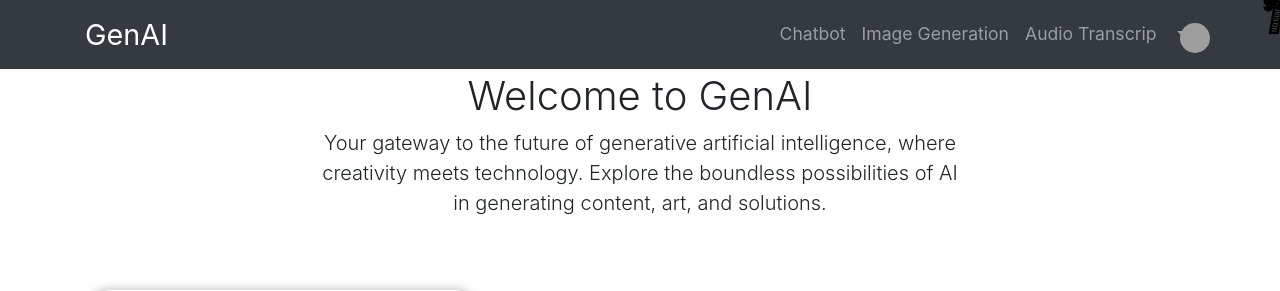
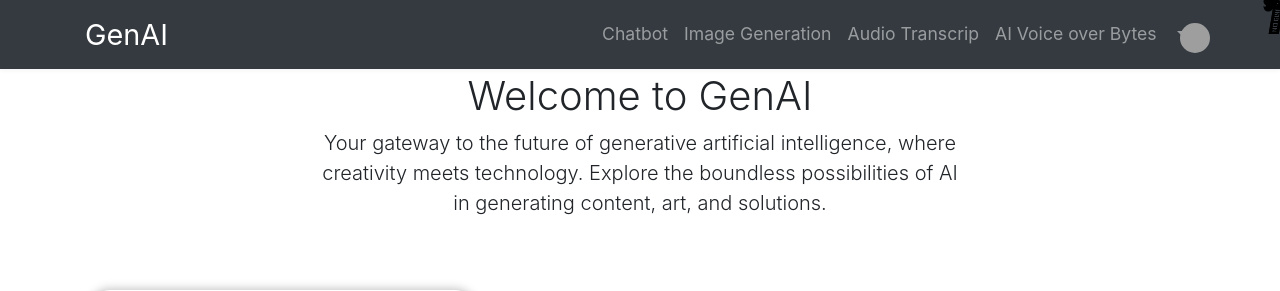
Before and after one commit to sid-1974/GenAI-1, a Flask app: page /home in a window 1280 px wide. Shown: the top 291 px of the page. Run offline with Flask 3, Linux system fonts and the light colour scheme; some libraries are stand-ins or nearby versions; grey boxes are pictures that could not be loaded.

Commit message:
audio links added

```diff
--- a/templates/home.html
+++ b/templates/home.html
@@ -21,14 +21,14 @@
             <div class="collapse navbar-collapse" id="navbarResponsive">
                 <ul class="navbar-nav ml-auto">
                     <li class="nav-item">
-                        <!--a class="nav-link" href="/chatbot"-->
-                        <a class="nav-link" href="#" >
+                        <a class="nav-link" href="/chatbot">
+
                             <i class="fa fa-comments feature-icon"></i>Chatbot
                         </a>
                     </li>
                     <li class="nav-item">
-                        <!-- a class="nav-link" href="/image_generation"-->
-                            <a class="nav-link" href="#" >
+                        <a class="nav-link" href="/image_gen">
+
                             <i class="fa fa-paint-brush feature-icon"></i>Image Generation
                         </a>
                     </li>
@@ -36,6 +36,12 @@
                         <!-- a class="nav-link" href="/audio_transcript" -->
                             <a class="nav-link" href="#" >
                             <i class="fa-regular fa-microphone"></i>Audio Transcrip
+                        </a>
+                    </li>
+                    <li class="nav-item">
+                        <!-- a class="nav-link" href="/voice_audio" -->
+                            <a class="nav-link" href="#" >
+                            <i class="fa-regular fa-microphone"></i>AI Voice over Bytes
                         </a>
                     </li>
                     <li class="nav-item dropdown">
```
